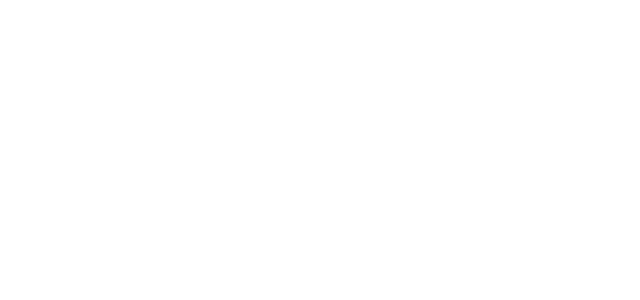
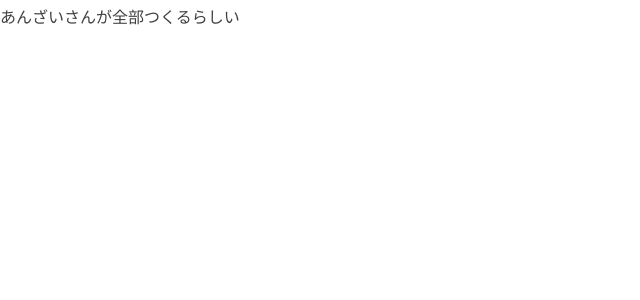
Before and after one commit to project-steg/Quote, a Nuxt app: page /result in a window 1280 px wide. Before the commit this address had no page. Shown: the top 300 px of the page, without its empty margins (0-640 px from the left). Built offline with nearby package versions, Linux system fonts and the light colour scheme.

Commit message:
[add]result.vue

```diff
--- /dev/null
+++ b/pages/result.vue
@@ -0,0 +1,3 @@
+<template>
+  <div>あんざいさんが全部つくるらしい</div>
+</template>
```
